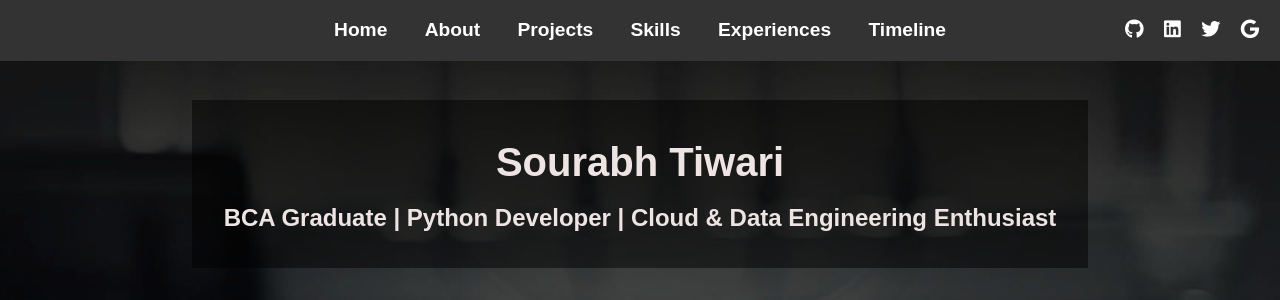
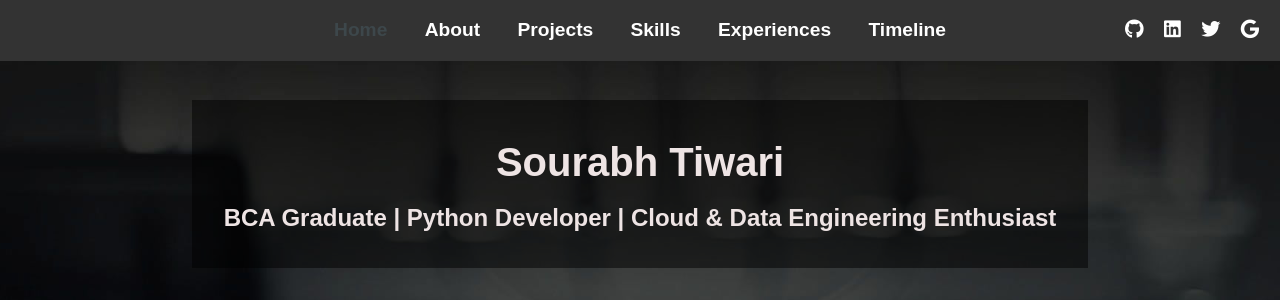
Before and after one commit to Sourabh7iwari/MyPortfolio, a Flask app: page / in a window 1280 px wide, with the pointer over the restyled element. Shown: the top 300 px of the page. Run offline with Flask 3, Linux system fonts and the light colour scheme.

Commit message:
did minor optimization

```diff
--- a/static/styles.css
+++ b/static/styles.css
@@ -51,6 +51,10 @@ header li {
 header a {
     color: #fff;
     text-decoration: none;
+}
+
+header a:hover {
+    color: #3d474b;
 }
 
 header .header-social-links {
```
